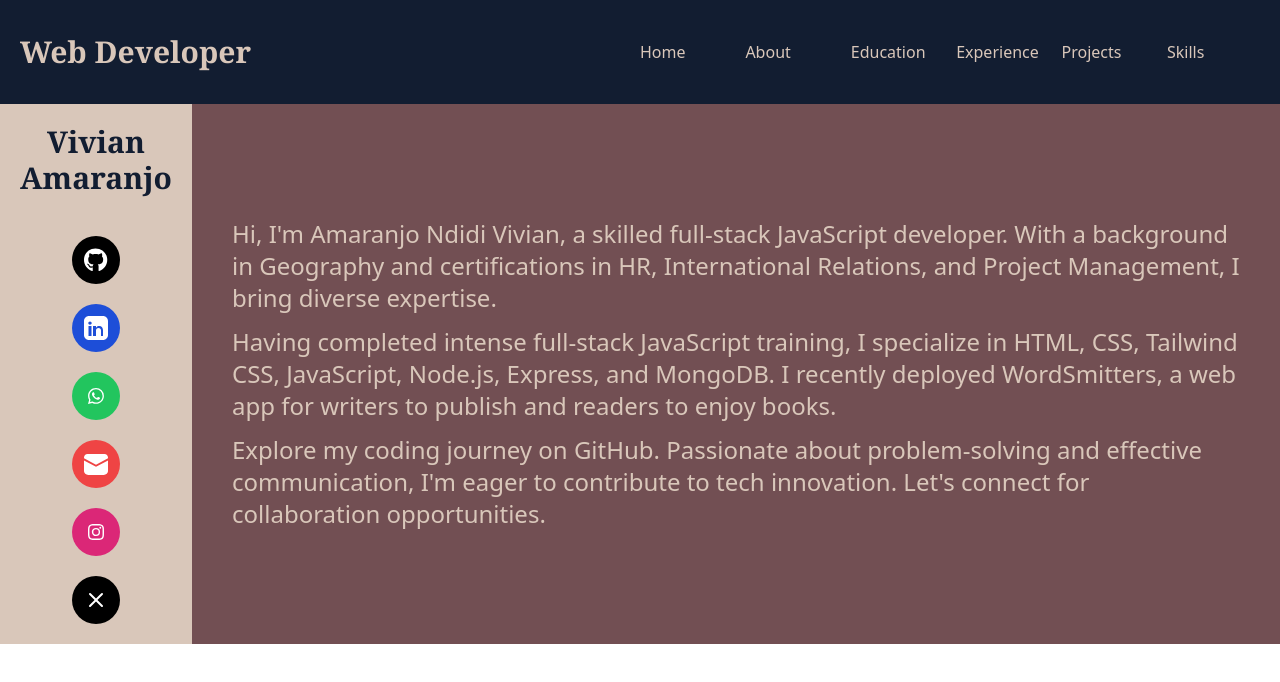
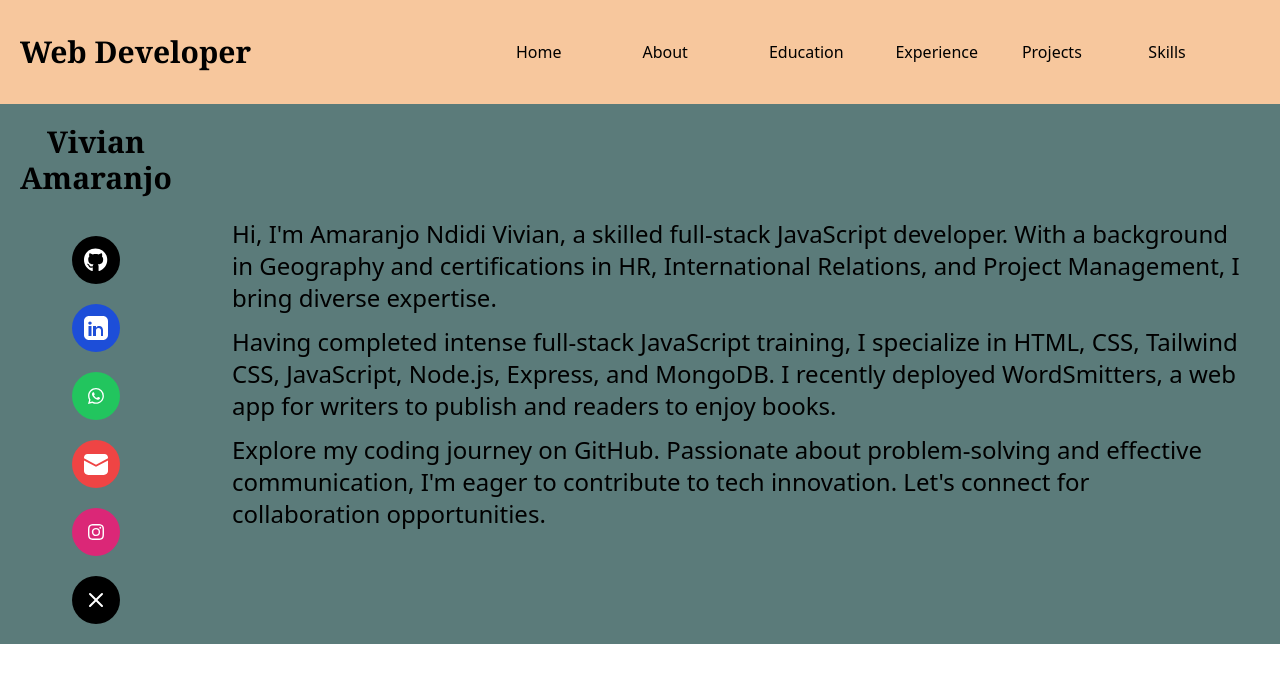
Before and after one commit to Munyia/My-Portfolio, a React (Vite) app: page / in a window 1280 px wide. Shown: the top 682 px of the page. Built offline with nearby package versions, Linux system fonts and the light colour scheme.

Commit message:
portfolio

```diff
--- a/src/components/About.jsx
+++ b/src/components/About.jsx
@@ -1,17 +1,18 @@
 import React from "react";
 import Navbar from "./Navbar";
 import Contact from "./Contact";
-import bg1 from "../assets"
+import {bg2} from "../assets/res"
 
 const About = () => {
   return (
-    <div className="flex  h-screen overflow-hidden scroll-m-0">
-      <div className="">
+    <div className="relative flex h-screen overflow-hidden scroll-m-0">
+      <img className="absolute inset-0 w-full h-full object-cover z-0" src={bg2} alt="" />
+      <div className="relative z-10 w-full">
         <Navbar />
-        <div className="flex">
+        <div className="flex h-full">
           <Contact />
-          <div className="flex bg-sec w-[85%] px-10 flex-col gap-3  justify-center items-center text-sec1">
-            <img src={bg1} alt="" />
+          <div className="flex w-full justify-center items-center relative">
+            <div className="w-[85%] mb-14 flex flex-col gap-3 justify-center items-center text-white ">
               <p>Hello, I'm Amaranjo Ndidi Vivian, a passionate Full Stack JavaScript Web Developer based in Abuja, Nigeria. With a background in Geography and Environment from Imo State University, I bring a unique blend of analytical thinking and creative problem-solving skills to the world of web development.</p>
               <p>As a Full Stack JavaScript Developer, I specialize in building robust and dynamic web applications using the MERN stack (MongoDB, Express.js, React, and Node.js). My journey into web development began with comprehensive technical training at GoMyCode, where I honed my skills in frontend technologies like React.js, JavaScript, Tailwind CSS, HTML, and CSS, ensuring responsive and intuitive user interfaces.</p>
               <p>During my time at GoMyCode, I delved into backend development, mastering Node.js and Express.js to create scalable APIs and integrate complex database solutions with MongoDB. Through hands-on projects, I gained expertise in implementing CRUD operations, authentication, and authorization mechanisms, ensuring data security and integrity in web applications.</p>
@@ -19,7 +20,7 @@ const About = () => {
               <p>Additionally, my background in urban planning as an Urban Planner at Blue Libra Concept equipped me with research and analytical skills, which I apply to understand user behavior and design user-centric web experiences.</p>
               <p>I'm committed to continuous learning and professional growth, staying updated with the latest technologies and industry trends. When I'm not coding, you can find me exploring new technologies, collaborating on open-source projects, or enjoying outdoor adventures.</p>
             </div>
-
+          </div>
         </div>
       </div>
     </div>
--- a/src/components/Contact.jsx
+++ b/src/components/Contact.jsx
@@ -4,9 +4,9 @@ import "./all.css";
 
 const Contact = () => {
   return (
-    <div className=" bg-sec1 relative w-[15%] ">
+    <div className=" bg-sec relative w-[15%] ">
       <div className="flex justify-center text-center">
-      <p className="text-pry py-5 justify-center align-middle font-serif font-bold hover:text-black flex items-center text-3xl">
+      <p className="text-black py-5 justify-center align-middle font-serif font-bold hover:text-white flex items-center text-3xl">
         Vivian Amaranjo
       </p>
       </div>
--- a/src/components/Navbar.jsx
+++ b/src/components/Navbar.jsx
@@ -5,15 +5,15 @@ const Navbar = () => {
   return (
     <div className='h-[13vh] relative bg-pry text-white px-5 flex py-5 justify-between font-playfair '>
       <div className='flex w-20%'>
-        <p className='py-5 text-sec1 justify-center align-middle font-serif font-bold hover:text-white flex items-center text-3xl'>Web Developer</p>
+        <p className='py-5 text-black justify-center align-middle font-serif font-bold hover:text-sec flex items-center text-3xl'>Web Developer</p>
       </div>
-        <div className='flex font-playfair w-[50%] text-sec1 justify-between items-center'>
-            <Link to={'/'} className='flex w-[15%] hover:text-white hover:text-2xl hover:text-underline'>Home</Link>
-            <Link to={'/about'} className='flex w-[15%] hover:text-white hover:text-2xl hover:text-underline'>About</Link>
-            <Link to={'/education'} className='flex w-[15%] hover:text-white hover:text-2xl hover:text-underline'>Education</Link>
-            <Link to={'/experience'} className='flex w-[15%] hover:text-white hover:text-2xl hover:text-underline'>Experience</Link>
-            <Link to={'/projects'} className='flex w-[15%] hover:text-white hover:text-2xl hover:text-underline'>Projects</Link>
-            <Link to={'/skills'} className='flex w-[15%] hover:text-white hover:text-2xl hover:text-underline'>Skills</Link>
+        <div className='flex font-playfair w-[60%] text-black justify-between items-center'>
+            <Link to={'/'} className='flex w-[15%] hover:text-sec hover:text-lg  hover:underline'>Home</Link>
+            <Link to={'/about'} className='flex w-[15%] hover:text-sec hover:text-lg  hover:underline'>About</Link>
+            <Link to={'/education'} className='flex w-[15%] hover:text-sec hover:text-lg  hover:underline'>Education</Link>
+            <Link to={'/experience'} className='flex w-[15%] hover:text-sec hover:text-lg  hover:underline'>Experience</Link>
+            <Link to={'/projects'} className='flex w-[15%] hover:text-sec hover:text-lg  hover:underline'>Projects</Link>
+            <Link to={'/skills'} className='flex w-[15%] hover:text-sec hover:text-lg  hover:underline'>Skills</Link>
         </div>
 
     </div>
--- a/tailwind.config.js
+++ b/tailwind.config.js
@@ -7,9 +7,8 @@ export default {
   theme: {
     extend: {
       colors:{
-        'pry': '#121D31',
-        'sec': '#724F53',
-        'sec1': '#D9C7BA',
+        'pry': '#F7C79D',
+        'sec': '#5B7B7A ',
       }
     },
   },
```
Also changed, not shown: src/assets/res/index.js (+11 -11 lines). Lines whose indentation alone changed are shown as unchanged.
